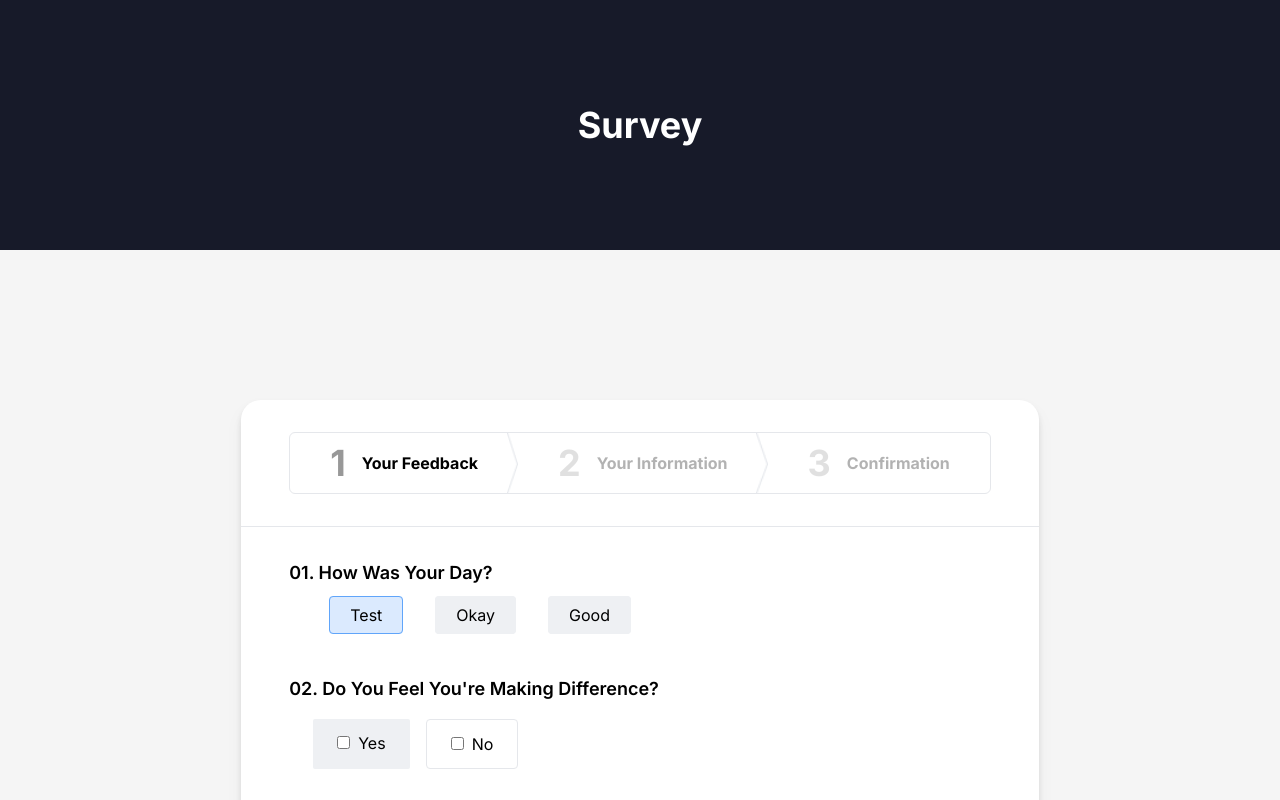
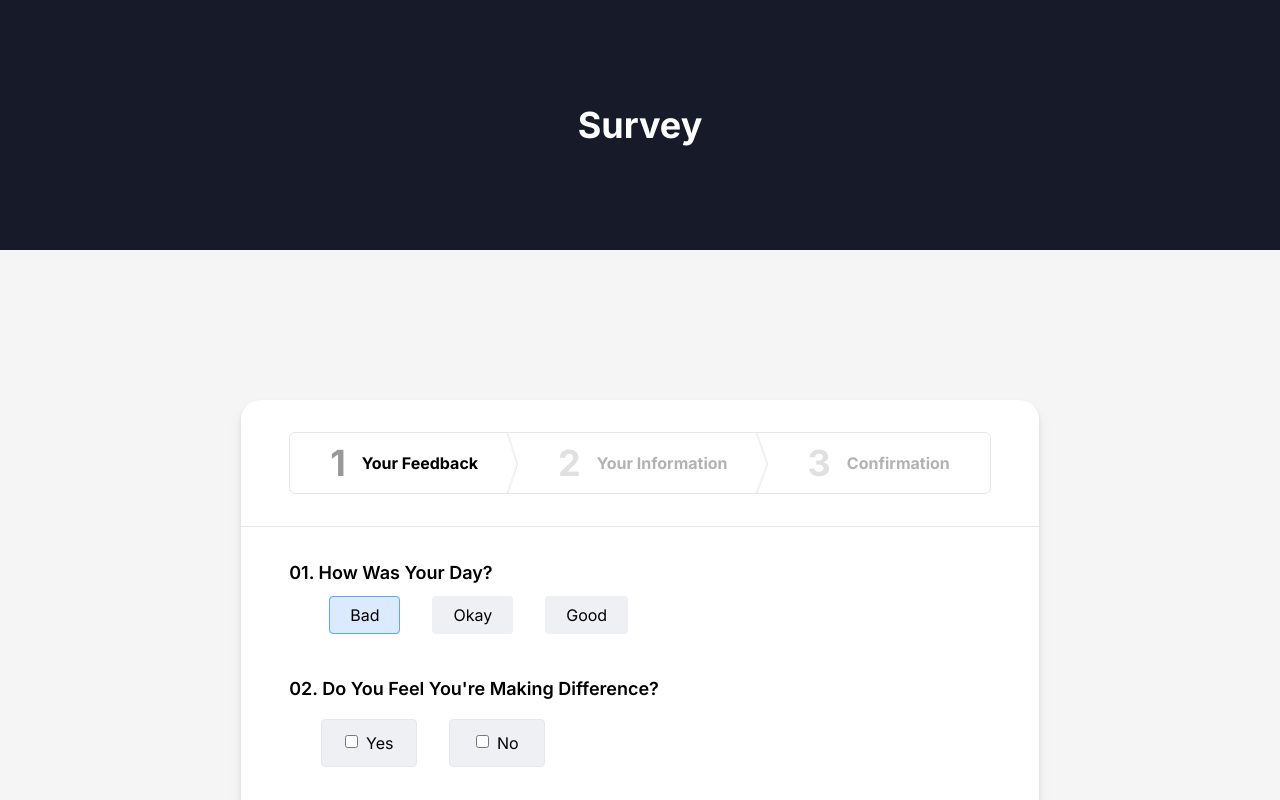
Before and after one commit to Jerald-tonmoy-dias/multi-step-form, a React (Vite) app: page / in a window 1280 px wide. Shown: the top 800 px of the page. Built offline with nearby package versions, Linux system fonts and the light colour scheme.

Commit message:
checkbox style done

```diff
--- a/src/components/BottomNavigation.jsx
+++ b/src/components/BottomNavigation.jsx
@@ -13,7 +13,6 @@ export default function BottomNavigation({
 
   return (
     <div className="mx-12 py-8 flex justify-end">
-      {/* if countStep > 0 then show back button */}
       {countSteps > 0 ? (
         <button
           onClick={() => setCountSteps((prevCountSteps) => prevCountSteps - 1)}
--- a/src/components/Feedback.jsx
+++ b/src/components/Feedback.jsx
@@ -11,7 +11,7 @@ export default function Feedback() {
           <label>
             <input defaultChecked type="checkbox" className="peer hidden" />
             <span className="bg-template_btn_bg_gray cursor-pointer px-5 capitalize py-2 border rounded mx-4 border-template_btn_bg_gray peer-checked:bg-blue-100 peer-checked:border-blue-400">
-              test
+              bad
             </span>
           </label>
           <label>
@@ -28,29 +28,26 @@ export default function Feedback() {
           </label>
         </div>
       </div>
-      <div className="">
+      <div>
         <span className="text-black text-lg font-semibold capitalize">
           02. Do you feel you're making difference?
         </span>
-        <div className="flex ml-6 mt-4">
-          <div className="bg-template_btn_bg_gray px-6 py-3 text-center rounded-sm">
-            <input className="mr-2" type="checkbox" name="yes" id="yes" />
-            <label className="text-black capitalize" htmlFor="yes">
+        <div className="flex ml-8 mt-4">
+          <label className="relative cursor-pointer flex justify-center items-center text-center w-24 h-12 mr-8">
+            <input type="checkbox" className="peer mr-2 -mt-1" />
+            <span className="text-black capitalize" htmlFor="no">
               Yes
-            </label>
-          </div>
-          <label className="peer-checked:bg-blue-100 peer-checked:border-blue-400 border rounded  px-6 py-3 text-center  ml-4">
-            <input className="mr-2 peer " type="checkbox" name="yes" id="no" />
+            </span>
+            <span className="absolute top-0 left-0 -z-10 peer-checked:bg-blue-100 w-24 h-12 bg-template_btn_bg_gray peer-checked:border-blue-400 border  rounded inline-block"></span>
+          </label>
+          <label className="relative cursor-pointer flex justify-center items-center text-center w-24 h-12">
+            <input type="checkbox" className="peer mr-2 -mt-1" />
             <span className="text-black capitalize" htmlFor="no">
               No
             </span>
+            <span className="absolute top-0 left-0 -z-10 peer-checked:bg-blue-100 w-24 h-12 bg-template_btn_bg_gray peer-checked:border-blue-400 border  rounded inline-block"></span>
           </label>
-          {/* <div className="bg-blue-100 border-blue-400 border rounded  px-6 py-3 text-center  ml-4">
-            <input className="mr-2 " type="checkbox" name="yes" id="no" />
-            <label className="text-black capitalize" htmlFor="no">
-              No
-            </label>
-          </div> */}
+
         </div>
       </div>
     </>
```
Also changed, not shown: src/App.jsx (+8 -12 lines).
